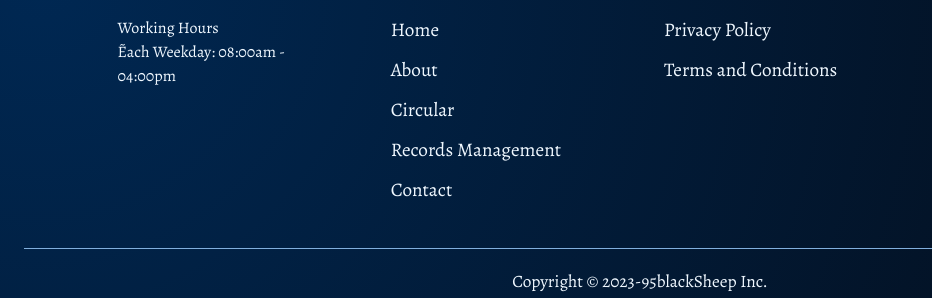
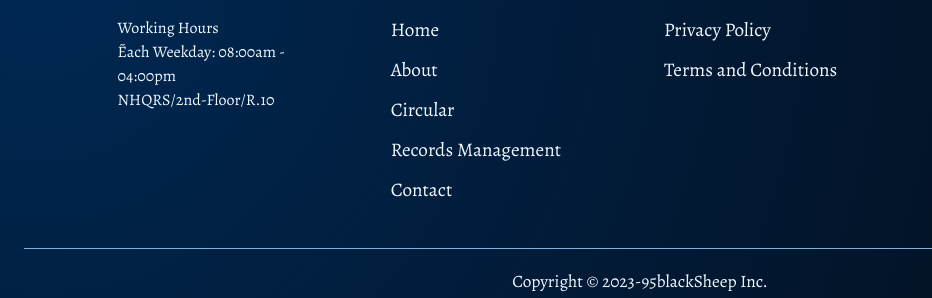
Before and after one commit to 95-blacksheep/records_office-web_app, a plain HTML site: page circular.html in a window 1280 px wide. Shown: the part 2968-3266 px from the top of the page, 0-932 px from the left. Drawn offline with nearby package versions, Linux system fonts and the light colour scheme.

Commit message:
Update circular.html

```diff
--- a/circular.html
+++ b/circular.html
@@ -304,6 +304,9 @@
                     Working Hours
                 </p>
                 <p>~Each Weekday: 08:00am - 04:00pm</p>
+                 <p>
+                NHQRS/2nd-Floor/R.10
+            </p>
             </div>
 
             <div class="footer_2">
```
